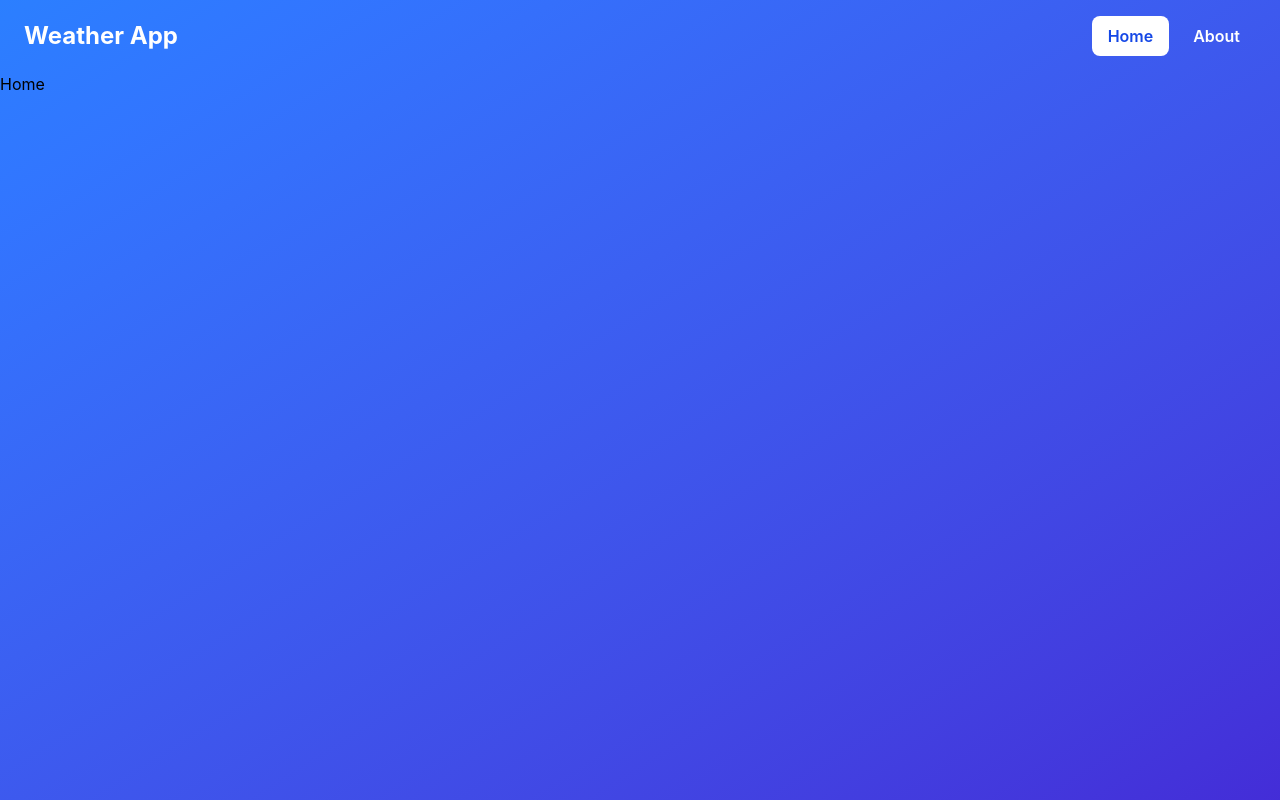
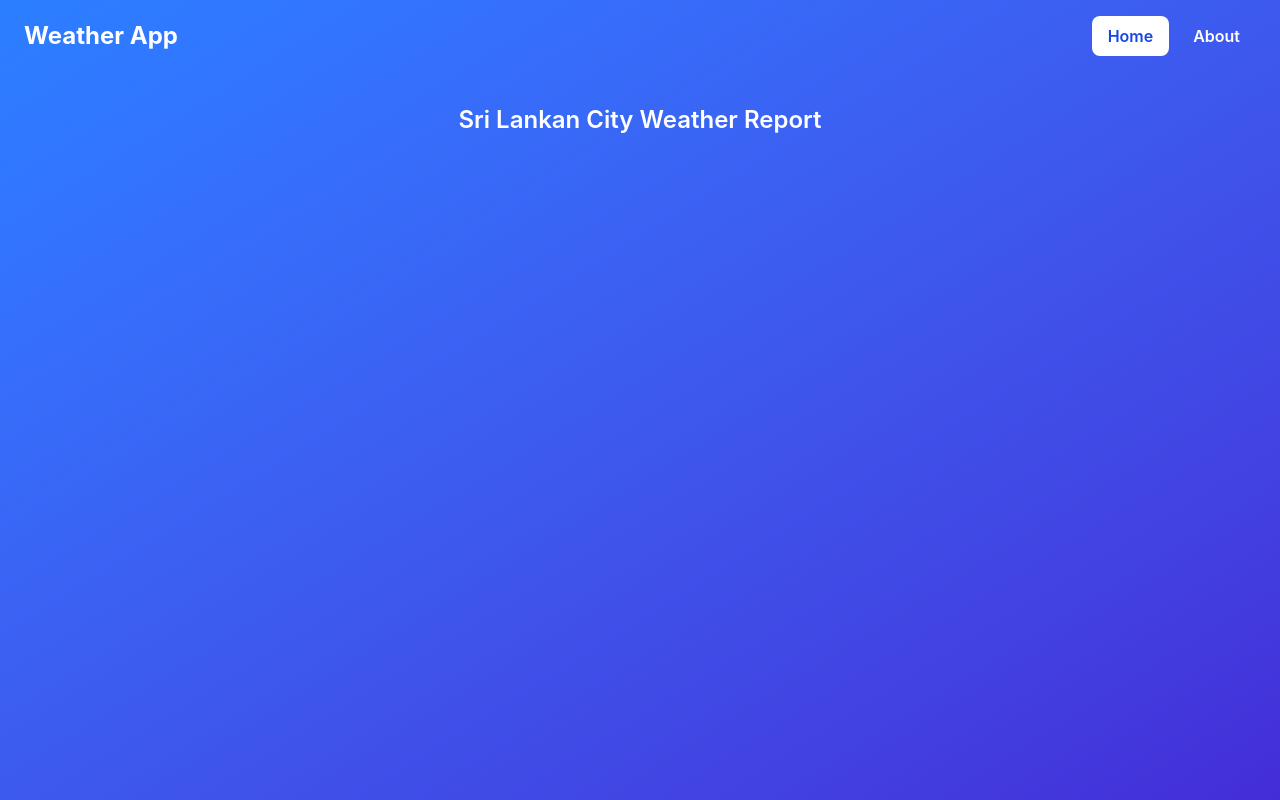
Before and after one commit to yasirumadhuwantha/weather-app-react-basic, a React (Vite) app in the folder weather-app-react-basic/: page / in a window 1280 px wide. Built offline with nearby package versions, Linux system fonts and the light colour scheme.

Commit message:
Added header section into the home component.

```diff
--- a/weather-app-react-basic/src/components/home/Home.jsx
+++ b/weather-app-react-basic/src/components/home/Home.jsx
@@ -1,7 +1,7 @@
 const Home = () => {
   return (
-    <div>
-      Home
+    <div className="flex flex-col items-center px-4 py-8">
+      <h1 className="text-2xl text-white font-semibold">Sri Lankan City Weather Report</h1>
     </div>
   );
 };
```
